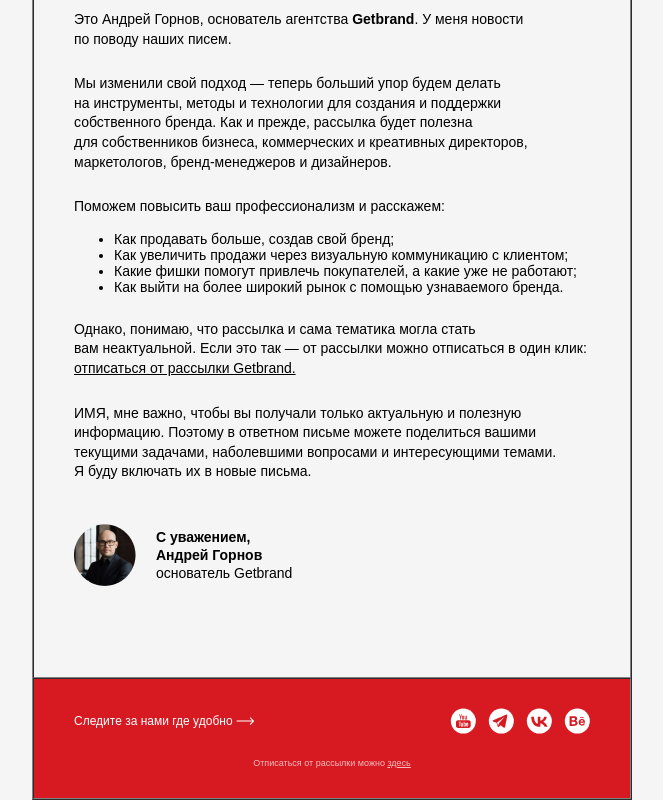
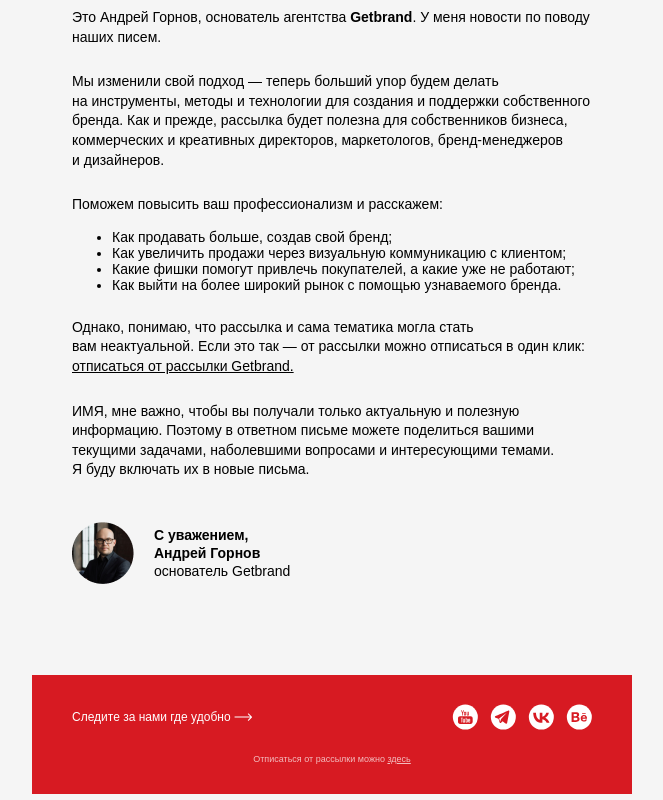
Before and after one commit to rpm-16/letter, a plain HTML site: page example2.htm in a window 1280 px wide. Shown: the part 430-1230 px from the top of the page, without its empty margins (308-971 px from the left). Drawn offline with Linux system fonts and the light colour scheme.

Commit message:
second commit

```diff
--- a/example2.htm
+++ b/example2.htm
@@ -4,6 +4,23 @@
     <meta http-equiv="Content-Type" content="text/html; charset=utf-8" />
     <meta name="viewport" content="width=device-width, initial-scale=1.0" />
     <title>-</title>
+    <style type="text/css">
+      html {
+        -webkit-text-size-adjust: none;
+        -ms-text-size-adjust: none;
+      }
+
+      @media only screen and (max-device-width: 730px),
+        only screen and (max-width: 730px) {
+        .table tr td {
+          padding: 0px 20px 80px 20px !important;
+        }
+
+      /* For Mobile Yahoo */
+
+      /* For Mobile Yahoo */
+    }
+    </style>
   </head>
 
   <body
@@ -26,10 +43,15 @@
         line-height: normal;
       "
     >
-      <table width="100%" border="1" cellspacing="0" cellpadding="0"
-      style="max-width: 600px; min-width: 300px">
+      <table
+        width="100%"
+        border="0"
+        cellspacing="0"
+        cellpadding="0"
+        style="max-width: 600px; min-width: 300px"
+      >
         <tr>
-          <td style="padding: 0px 40px 80px 40px;">
+          <td style="padding: 0px 40px 80px 40px">
             <div
               style="
                 background: #d71a22;
@@ -57,28 +79,28 @@
               </span>
 
               <img
-              style="position: absolute;
+                style="
+                  position: absolute;
                   margin-top: -204px;
                   margin-right: -19px;
                 "
                 src="./example2/man.png"
               />
-
             </div>
 
-            <p style="margin-top: 50px;">
-              <b>@{ if IsEmpty(Recipient.OnlyStandardFirstName)
-                              }Здравствуйте!@{ else }Здравствуйте, ${
-                              Recipient.OnlyStandardFirstName }!@{ end if
-                              }
+            <p style="margin-top: 50px">
+              <b
+                >@{ if IsEmpty(Recipient.OnlyStandardFirstName) }Здравствуйте!@{
+                else }Здравствуйте, ${ Recipient.OnlyStandardFirstName }!@{ end
+                if }
               </b>
             </p>
-            <p style="line-height: 19.6px; margin-top: 25px;">
+            <p style="line-height: 19.6px; margin-top: 25px">
               Это Андрей Горнов, основатель агентства <b>Getbrand</b>. У меня
               новости по поводу наших писем.
             </p>
 
-            <p  style="line-height: 140%; margin-top: 25px;">
+            <p style="line-height: 140%; margin-top: 25px">
               Мы изменили свой подход — теперь больший упор будем делать
               на инструменты, методы и технологии для создания и поддержки
               собственного бренда. Как и прежде, рассылка будет полезна
@@ -86,7 +108,9 @@
               маркетологов, бренд-менеджеров и дизайнеров.
             </p>
 
-            <p  style="line-height: 140%;margin-top: 25px;">Поможем повысить ваш профессионализм и расскажем:</p>
+            <p style="line-height: 140%; margin-top: 25px">
+              Поможем повысить ваш профессионализм и расскажем:
+            </p>
 
             <ul>
               <li>Как продавать больше, создав свой бренд;</li>
@@ -102,28 +126,31 @@
               </li>
             </ul>
 
-            <p style="line-height: 140%;margin-top: 25px;">
+            <p style="line-height: 140%; margin-top: 25px">
               Однако, понимаю, что рассылка и сама тематика могла стать
               вам неактуальной. Если это так — от рассылки можно отписаться
-              в один клик: <a style="color:#000;" href="${ Message.UnsubscribeLink }">отписаться от рассылки Getbrand.</a>
+              в один клик:
+              <a style="color: #000" href="${ Message.UnsubscribeLink }"
+                >отписаться от рассылки Getbrand.</a
+              >
             </p>
 
-            <p style="line-height: 140%;margin-top: 25px;">
+            <p style="line-height: 140%; margin-top: 25px">
               ИМЯ, мне важно, чтобы вы получали только актуальную и полезную
               информацию. Поэтому в ответном письме можете поделиться вашими
               текущими задачами, наболевшими вопросами и интересующими темами.
               Я буду включать их в новые письма.
             </p>
 
-            <div style="margin-top: 32px; display: flex; align-items: center;">
+            <div style="margin-top: 32px; display: flex; align-items: center">
               <div class="">
-                  <img src="./example2/mini-ava.png">
+                <img src="./example2/mini-ava.png" />
               </div>
-              <div style="margin-left: 20px;">
-                <p style="line-height: 130%;">
-                  <span style = "font-weight:600;">
-                    С уважением,<br>
-                    Андрей Горнов<br>
+              <div style="margin-left: 20px">
+                <p style="line-height: 130%">
+                  <span style="font-weight: 600">
+                    С уважением,<br />
+                    Андрей Горнов<br />
                   </span>
                   основатель Getbrand
                 </p>
@@ -132,36 +159,66 @@
           </td>
         </tr>
         <tr>
-          <td align="center"
-          style="padding: 29px 40px 29px 40px;
-          background: #D71A22;">
-          <div style="display: flex; justify-content: space-between; align-items: center;">
-            <div style="font-family: 'Arial';
+          <td
+            align="center"
+            style="padding: 29px 40px 29px 40px; background: #d71a22"
+          >
+            <div
+              style="
+                display: flex;
+                justify-content: space-between;
+                align-items: center;
+              "
+            >
+              <div
+                style="
+                  font-family: 'Arial';
                   font-style: normal;
                   font-weight: 400;
                   font-size: 12px;
                   line-height: 130%;
-              color: #FFFFFF;"
+                  color: #ffffff;
+                "
               >
-              Следите за нами где удобно <img src="./example2/arrow-right.svg">
+                Следите за нами где удобно
+                <img src="./example2/arrow-right.svg" />
               </div>
               <div>
-             <ul style="list-style: none; display: flex; margin:0px; padding:0px;">
-              <li style="margin-left: 12px;"><img src="./example2/social-1.svg"></li>
-              <li style="margin-left: 12px;"><img src="./example2/social-2.svg"></li>
-              <li style="margin-left: 12px;"><img src="./example2/social-3.svg"></li>
-              <li style="margin-left: 12px;"><img src="./example2/social-4.svg"></li>
+                <ul
+                  style="
+                    list-style: none;
+                    display: flex;
+                    margin: 0px;
+                    padding: 0px;
+                  "
+                >
+                  <li style="margin-left: 12px">
+                    <img src="./example2/social-1.svg" />
+                  </li>
+                  <li style="margin-left: 12px">
+                    <img src="./example2/social-2.svg" />
+                  </li>
+                  <li style="margin-left: 12px">
+                    <img src="./example2/social-3.svg" />
+                  </li>
+                  <li style="margin-left: 12px">
+                    <img src="./example2/social-4.svg" />
+                  </li>
                 </ul>
               </div>
             </div>
 
-          <div style="font-family: 'Arial';
+            <div
+              style="
+                font-family: 'Arial';
                 margin-top: 20px;
                 font-style: normal;
                 font-weight: 400;
                 font-size: 9px;
                 line-height: 135%;
-          color: rgba(255, 255, 255, 0.7);">
+                color: rgba(255, 255, 255, 0.7);
+              "
+            >
               Отписаться от рассылки можно
               <a
                 style="
@@ -175,8 +232,6 @@
                 здесь
               </a>
             </div>
-
-
           </td>
         </tr>
       </table>
```
Lines whose indentation alone changed are shown as unchanged.
